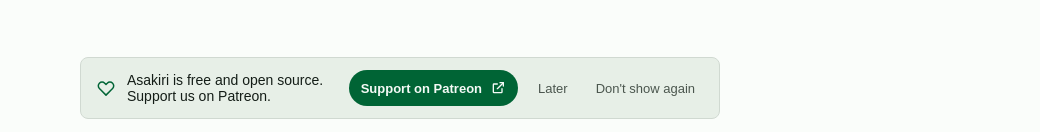
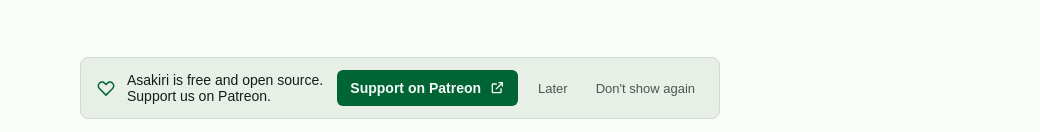
Before and after one commit to AsakiriLingo/asakiri-studio, a React (Vite) app: page / in a window 1280 px wide. Shown: the part 665-797 px from the top of the page, without its empty margins (240-1280 px from the left). Built offline with nearby package versions, Linux system fonts and the light colour scheme; what @tiptap/extension-youtube would draw is missing.

Commit message:
update patreon button

```diff
--- a/src/features/start/StartScreen.module.css
+++ b/src/features/start/StartScreen.module.css
@@ -172,22 +172,6 @@
   font-size: var(--font-size-300);
 }
 
-.supportAction {
-  display: inline-flex;
-  align-items: center;
-  gap: var(--space-2);
-  height: var(--control-height-sm);
-  padding-inline: var(--space-3);
-  border: 0;
-  border-radius: var(--radius-full);
-  background: var(--color-brand);
-  color: var(--color-on-brand);
-  font-size: var(--font-size-200);
-  font-weight: var(--font-weight-bold);
-  white-space: nowrap;
-  cursor: pointer;
-  transition: opacity var(--duration-normal) var(--ease-out);
-}
 
 .supportLater,
 .supportDismiss {
@@ -203,7 +187,6 @@
   transition: color var(--duration-normal) var(--ease-out);
 }
 
-.supportAction:focus-visible,
 .supportLater:focus-visible,
 .supportDismiss:focus-visible {
   outline: 2px solid var(--color-focus-ring);
@@ -211,10 +194,6 @@
 }
 
 @media (hover: hover) and (pointer: fine) {
-  .supportAction:hover {
-    opacity: 0.9;
-  }
-
   .supportLater:hover,
   .supportDismiss:hover {
     color: var(--color-text);
--- a/src/features/start/StartScreen.tsx
+++ b/src/features/start/StartScreen.tsx
@@ -4,6 +4,7 @@ import { localeOptions, useLocale, useMessages } from "@shared/i18n";
 import type { Locale } from "@shared/i18n";
 import { useConfirm } from "@shared/components/confirm-dialog";
 import { Icon } from "@shared/components/icon";
+import { Button } from "@shared/components/button";
 import { IconButton } from "@shared/components/icon-button";
 import { Select } from "@shared/components/select";
 import styles from "@features/start/StartScreen.module.css";
@@ -149,10 +150,10 @@ export function StartScreen({
             <Icon name="heart" size={18} />
           </span>
           <p className={styles.supportMessage}>{messages.support.message}</p>
-          <button type="button" className={styles.supportAction} onClick={onSupport}>
+          <Button size="sm" onClick={onSupport}>
             {messages.support.action}
             <Icon name="external" size={16} />
-          </button>
+          </Button>
           <button type="button" className={styles.supportLater} onClick={onSupportLater}>
             {messages.support.later}
           </button>
```
